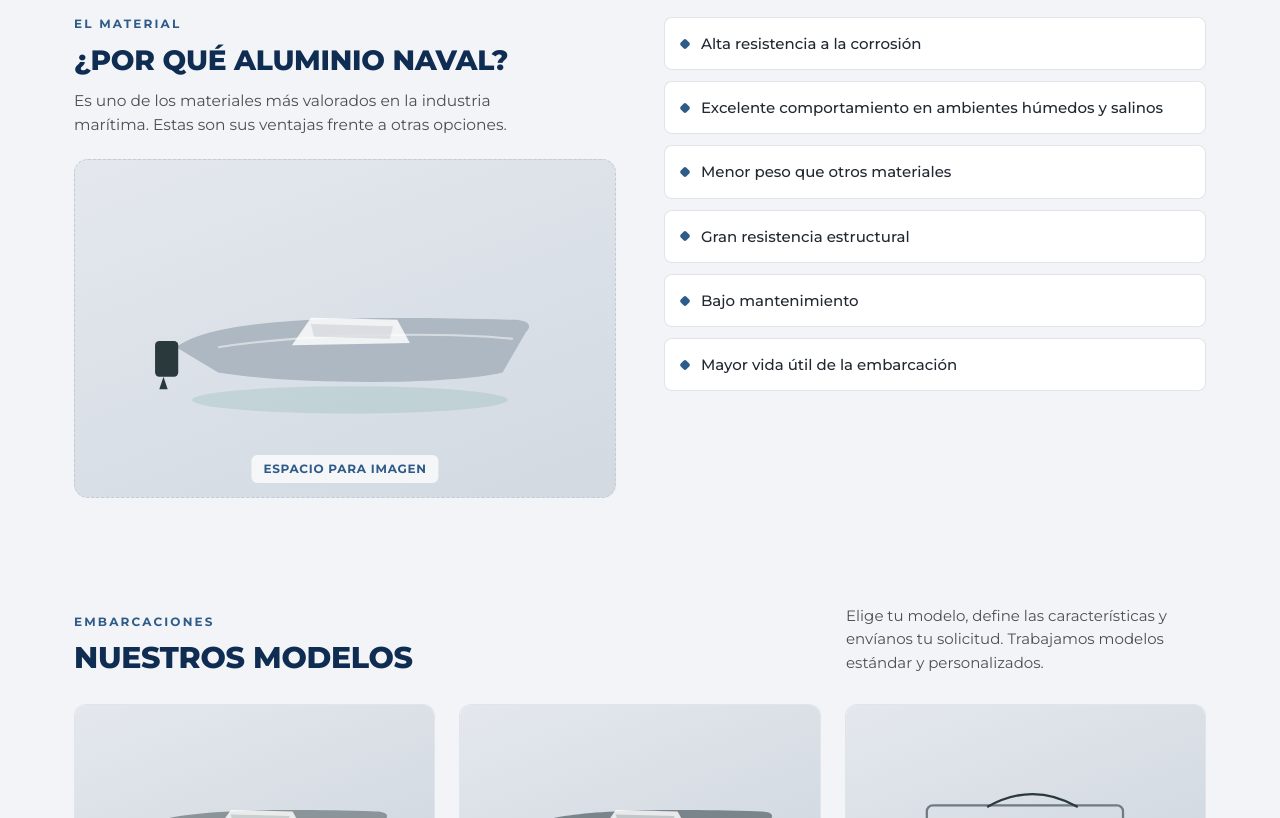
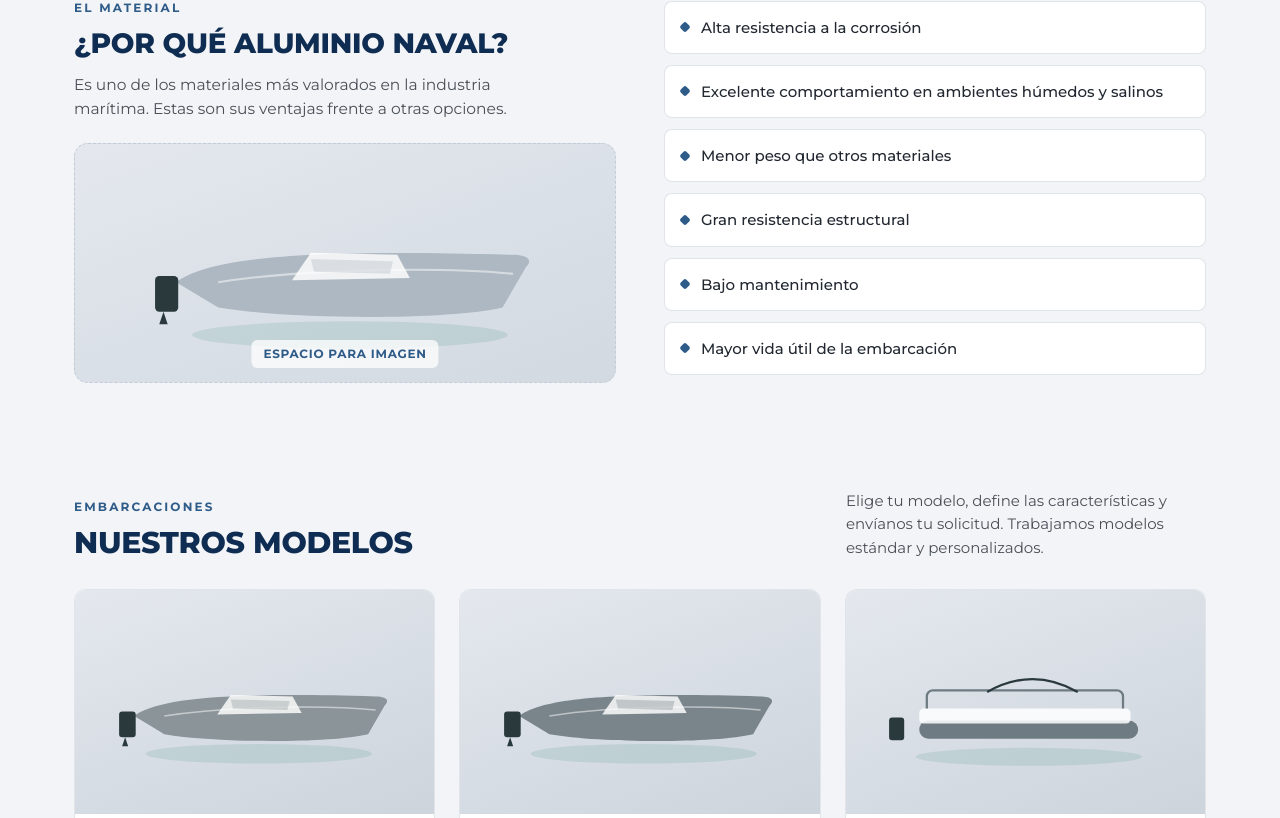
Before and after one commit to estebanzamudiodg-art/Alutreck, a Next.js app: page / in a window 1280 px wide. Shown: the part 1562-2380 px from the top of the page. Built offline with nearby package versions, Linux system fonts and the light colour scheme; no server answers; the database is empty.

Commit message:
Corrección galeria imagenes landing

```diff
--- a/src/app/globals.css
+++ b/src/app/globals.css
@@ -348,14 +348,14 @@ img,video{max-width:100%}
 
 /* ====== imágenes de sección ====== */
 .about-text p{margin:0 0 14px}
-.sec-img{width:100%;border-radius:14px;border:1px solid var(--line);display:block;object-fit:cover;box-shadow:var(--shadow)}
-.about-media .sec-img{aspect-ratio:4/3}
+.sec-img{width:100%;height:340px;border-radius:14px;border:1px solid var(--line);display:block;object-fit:cover;box-shadow:var(--shadow)}
+.about-media .sec-img{height:360px}
 .why-media{margin-top:22px}
-.why-media .sec-img{aspect-ratio:16/10}
-.sec-ph{position:relative;width:100%;aspect-ratio:4/3;border-radius:14px;border:1px dashed #C3CCD6;background:linear-gradient(160deg,#E4E8EE,#D2D9E1);display:flex;align-items:center;justify-content:center;overflow:hidden}
+.why-media .sec-img{height:240px}
+.sec-ph{position:relative;width:100%;height:340px;border-radius:14px;border:1px dashed #C3CCD6;background:linear-gradient(160deg,#E4E8EE,#D2D9E1);display:flex;align-items:center;justify-content:center;overflow:hidden}
 .sec-ph .art{width:78%}
 .sec-ph .cap{position:absolute;bottom:14px;left:50%;transform:translateX(-50%);font-size:12px;font-weight:700;text-transform:uppercase;letter-spacing:.06em;color:var(--steel);background:rgba(255,255,255,.75);padding:5px 12px;border-radius:6px;white-space:nowrap}
-.why-media .sec-ph{aspect-ratio:16/10}
+.why-media .sec-ph{height:240px}
 
 /* ====== franja ancha ====== */
 .franja{margin:26px 0;background:linear-gradient(120deg,var(--navy),#0A3A6B);background-size:cover;background-position:center}
@@ -366,9 +366,9 @@ img,video{max-width:100%}
 @media(max-width:600px){.franja-in{padding:44px 0}.franja-in h2{font-size:26px}}
 
 /* ====== imagen en preguntas frecuentes ====== */
-.faqs-media{margin-top:22px;max-width:420px}
-.faqs-media .sec-img{aspect-ratio:4/3}
-.faqs-media .sec-ph{aspect-ratio:4/3}
+.faqs-media{margin-top:22px;max-width:360px}
+.faqs-media .sec-img{height:260px}
+.faqs-media .sec-ph{height:260px}
 
 /* ====== acceso administrador (footer) ====== */
 .admin-link{color:rgba(255,255,255,.6);font-size:12px;text-decoration:none;border:1px solid rgba(255,255,255,.25);padding:6px 14px;border-radius:6px;transition:all .2s;white-space:nowrap}
@@ -399,3 +399,5 @@ img,video{max-width:100%}
 .modelo-editor{margin-bottom:6px}
 .me-title{margin:0 0 12px;font-size:15px;color:var(--navy)}
 .modelo-editor + .mblock{border-top:1px solid var(--line)}
+
+@media(max-width:600px){.sec-img,.sec-ph{height:220px}.about-media .sec-img,.why-media .sec-img,.faqs-media .sec-img,.why-media .sec-ph,.faqs-media .sec-ph{height:220px}.faqs-media{max-width:100%}}
```
